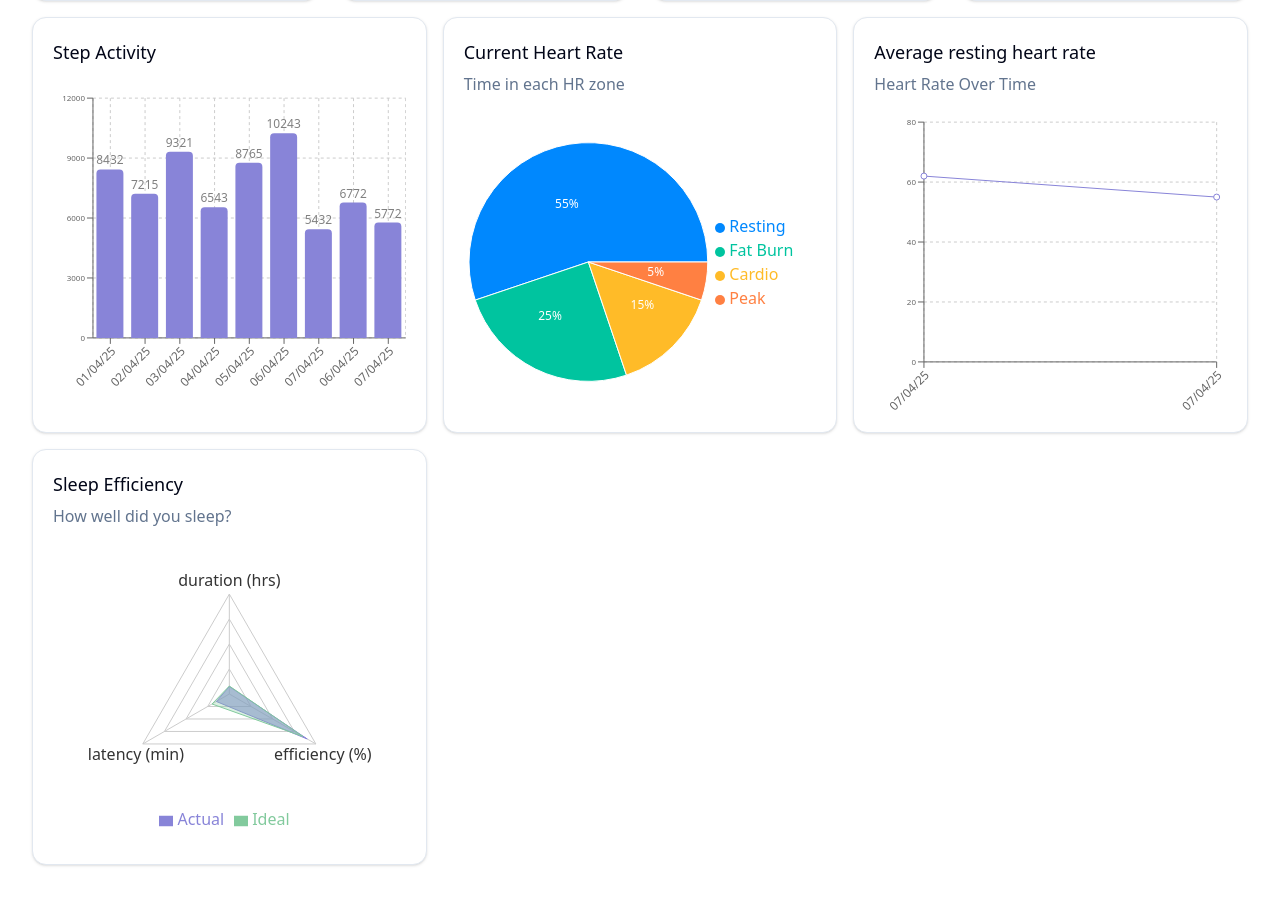
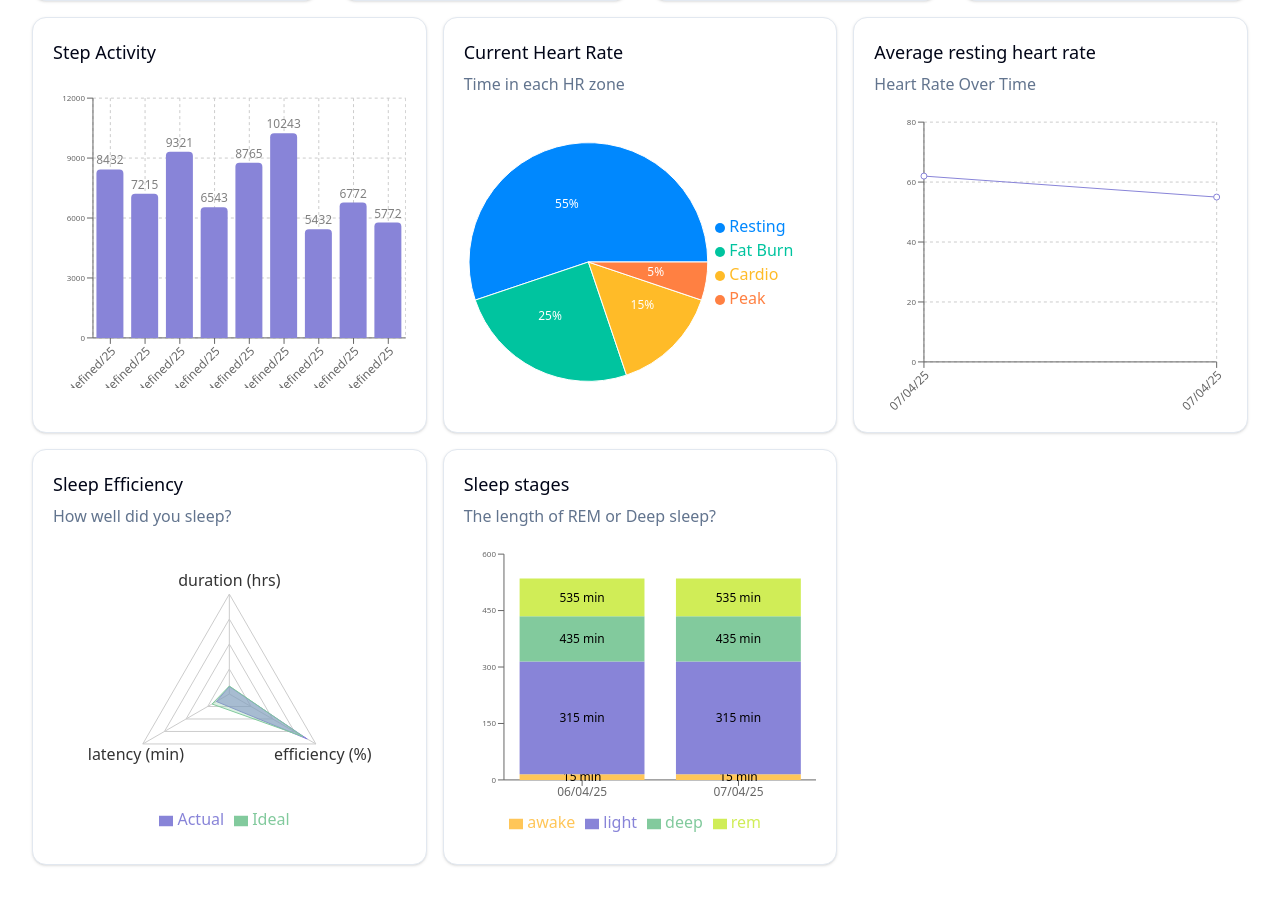
Before and after one commit to magda5281/fitness-dashboard, a Next.js app: page / in a window 1280 px wide. Shown: the part 292-1189 px from the top of the page. Built offline with nearby package versions, Linux system fonts and the light colour scheme.

Commit message:
Add sleep stages chart

```diff
--- a/app/page.tsx
+++ b/app/page.tsx
@@ -7,6 +7,7 @@ import { AvatarIcon } from '@radix-ui/react-icons';
 import { Droplet, Flame, Footprints, Heart } from 'lucide-react';
 import { SleepEfficiency } from '@/components/charts/sleepEfficiency';
 import { AvgRestingHRChart } from '@/components/charts/avgRestingHRChart';
+import { SleepStagesChart } from '@/components/charts/sleepStagesChart';
 
 export default async function DashboardPage() {
   const fitnessData = await getFitnessData();
@@ -15,20 +16,42 @@ export default async function DashboardPage() {
   const lastSteps = currentSteps
     ? fitnessData.steps[fitnessData.steps.length - 2]
     : null;
+  const stepsData = fitnessData.steps.map((item) => ({
+    date: formatDate(item.date),
+    steps: item.steps,
+  }));
   const heartRateData = fitnessData.heartRateData;
   const currentHeartHealth = findByDate(heartRateData, today);
   const recentHeartHealth = currentHeartHealth
     ? fitnessData.heartRateData[heartRateData.length - 2]
     : null;
 
-  const avgRestingHRData = heartRateData.map((data) => ({
-    date: formatDate(data.date),
-    avgRestingHR: data.avgRestingHR,
+  const avgRestingHRData = heartRateData.map((item) => ({
+    date: formatDate(item.date),
+    avgRestingHR: item.avgRestingHR,
   }));
 
   const hydration = findByDate(fitnessData.hydration, today);
   const calories = findByDate(fitnessData.calories, today);
-  const sleepEfficiency = findByDate(fitnessData.sleepQuality, today);
+  const sleepData = fitnessData.sleepQuality;
+  const sleepEfficiency = findByDate(sleepData, today);
+  const sleepStagesData = sleepData.map((item) => {
+    // Start with default values
+    const transformed = {
+      date: formatDate(item.date),
+      awake: 0,
+      light: 0,
+      deep: 0,
+      rem: 0,
+    };
+
+    // Iterate over each stage and assign its minutes
+    item.stages.forEach((stageObj) => {
+      transformed[stageObj.stage] = stageObj.minutes;
+    });
+
+    return transformed;
+  });
 
   return (
     <main className='flex gap-4 min-h-screen flex-col  '>
@@ -89,7 +112,7 @@ export default async function DashboardPage() {
         <div className='grid grid-cols-1 md:grid-cols-2 lg:grid-cols-3 gap-4 '>
           <GenericCard title='Step Activity' className='col-span-1'>
             <div className='h-[200px] md:h-[300px]'>
-              <StepsChart data={fitnessData.steps} />
+              <StepsChart data={stepsData} />
             </div>
           </GenericCard>
 
@@ -121,6 +144,14 @@ export default async function DashboardPage() {
               <SleepEfficiency data={sleepEfficiency?.metrics} />
             </div>
           </GenericCard>
+
+          <GenericCard
+            title='Sleep stages'
+            description='The length of REM or Deep sleep?'
+            className='col-span-1'
+          >
+            <SleepStagesChart data={sleepStagesData} />
+          </GenericCard>
         </div>
       </div>
     </main>
--- /dev/null
+++ b/components/charts/sleepStagesChart.tsx
@@ -0,0 +1,72 @@
+'use client';
+
+import {
+  ResponsiveContainer,
+  BarChart,
+  XAxis,
+  YAxis,
+  Tooltip,
+  Legend,
+  Bar,
+} from 'recharts';
+
+type SleepData = {
+  date: string;
+  awake: number;
+  light: number;
+  deep: number;
+  rem: number;
+}[];
+
+export const SleepStagesChart = ({ data }: { data: SleepData }) => {
+  // Array of sleep stage keys
+  const sleepStages = ['awake', 'light', 'deep', 'rem'];
+
+  // Map each stage key to a color
+  const colorMap: { [key: string]: string } = {
+    awake: '#ffc658',
+    light: '#8884d8',
+    deep: '#82ca9d',
+    rem: '#d0ed57',
+  };
+
+  return (
+    <ResponsiveContainer width='100%' height={300}>
+      <BarChart data={data} margin={{ top: 10, right: 0, left: 0, bottom: 10 }}>
+        <XAxis
+          dataKey='date'
+          tick={{ fontSize: 'clamp(0.5rem, 2vw, 0.75rem)' }}
+          interval={0}
+          minTickGap={0}
+        />
+        <YAxis tick={{ fontSize: 8 }} interval={0} width={40} />
+        <Tooltip
+          contentStyle={{
+            fontSize: 'clamp(0.75rem, 1vw, 1rem)',
+            padding: 'clamp(4px, 1vw, 8px)',
+            color: '#333',
+            backgroundColor: '#fff',
+            border: '1px solid #ddd',
+            borderRadius: '4px',
+          }}
+        />
+        <Legend />
+        {/* Dynamically render Bar elements for each sleep stage */}
+        {sleepStages.map((stage) => (
+          <Bar
+            key={stage}
+            dataKey={stage}
+            stackId='sleep'
+            fill={colorMap[stage]}
+            label={{
+              position: 'middle',
+              fontSize: 'clamp(0.5rem, 2vw, 0.75rem)',
+              formatter: (value: number) => `${value} min`,
+              fill: 'text-black',
+            }}
+          />
+        ))}
+      </BarChart>
+    </ResponsiveContainer>
+  );
+};
```
